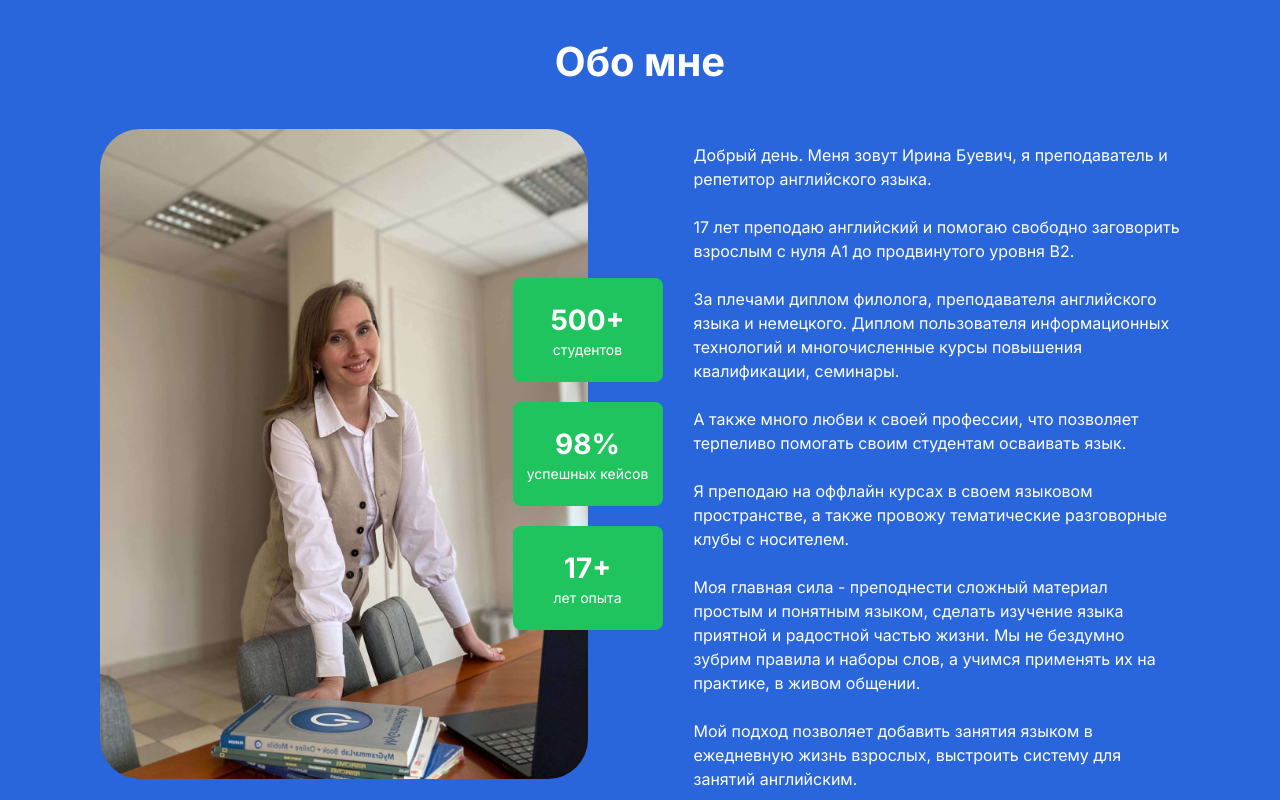
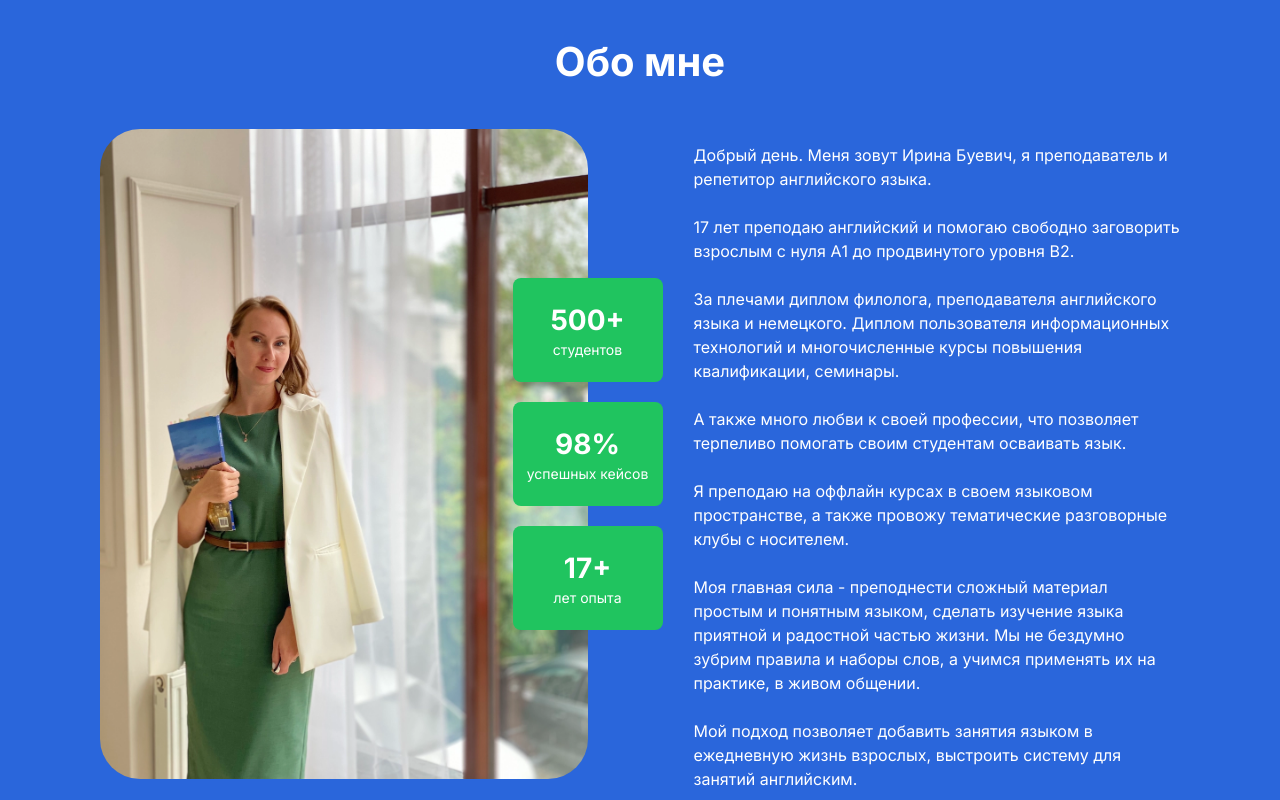
Before and after one commit to evgeniyworkbel/ira-buevich, a Next.js app: page / in a window 1280 px wide. Shown: the part 4500-5300 px from the top of the page. Built offline with nearby package versions, Linux system fonts and the light colour scheme.

Commit message:
feat: change teacher photo at about-me section

```diff
--- a/src/widgets/about-me/ui/teacher-photo-card.tsx
+++ b/src/widgets/about-me/ui/teacher-photo-card.tsx
@@ -7,7 +7,7 @@ export function TeacherPhotoCard() {
     <div className="relative aspect-[3/4] h-full">
       <div className="relative h-full shrink-0 overflow-hidden rounded-[40px]">
         <Image
-          src="/teacher-photo.jpg"
+          src="/teacher-photo.webp"
           alt="Фото преподователя и основателя школы Lingua Ирины Буевич"
           width={2481}
           height={3308}
```
Also changed, not shown: public/teacher-photo.jpg (deleted), public/teacher-photo.webp (added).
